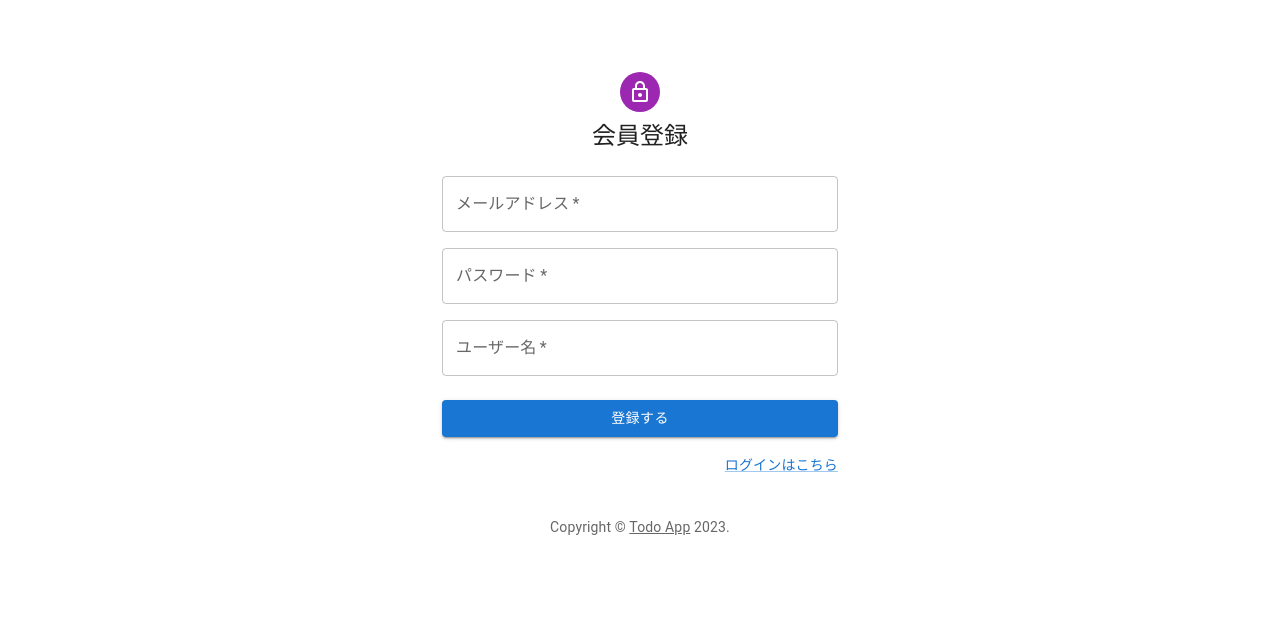
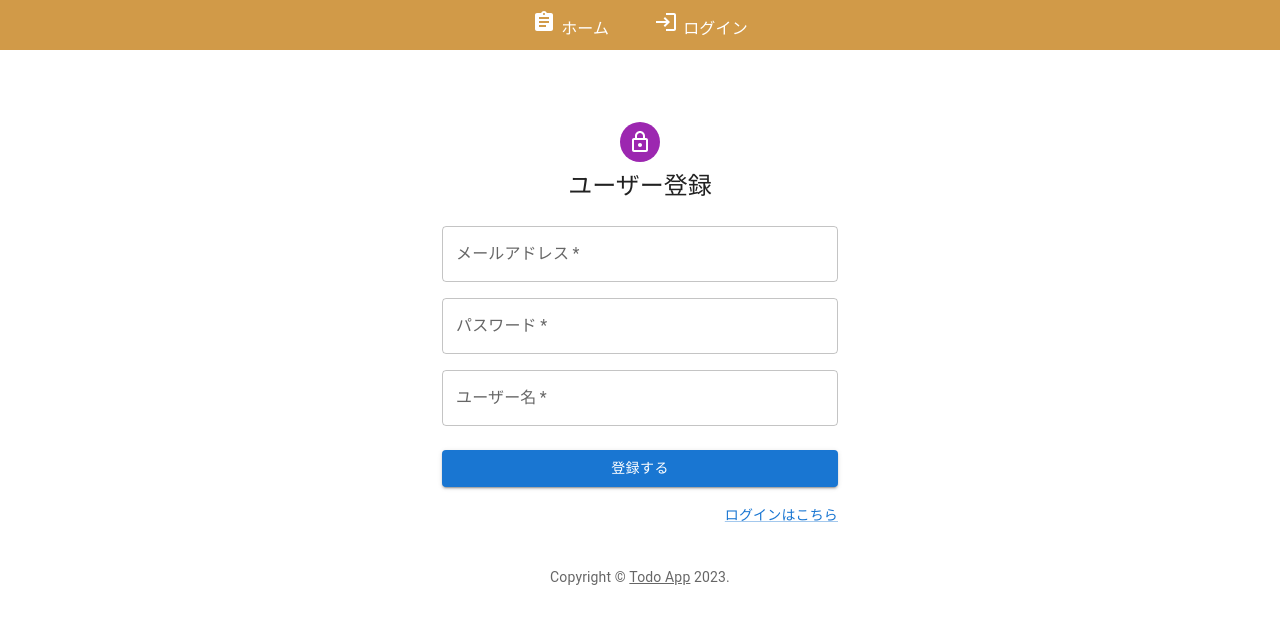
Before and after one commit to haruka-mitsushima/todo-with-react-and-firebase, a React (Create React App) app: page /signup in a window 1280 px wide. Shown: the top 624 px of the page. Built offline with nearby package versions, Linux system fonts and the light colour scheme.

Commit message:
ナビゲーションバー、ログアウト機能の実装

```diff
--- a/src/App.tsx
+++ b/src/App.tsx
@@ -7,10 +7,12 @@ import Login from "./components/Login";
 import Logout from "./components/Logout";
 import Signup from "./components/Signup";
 import Complete from "./components/Complete";
+import Navbar from "./components/Navbar";
 
 function App() {
   return (
     <Router>
+      <Navbar />
       <Routes>
         <Route path="/" element={<Home />}></Route>
         <Route path="/done" element={<Done />}></Route>
--- /dev/null
+++ b/src/components/Navbar.tsx
@@ -0,0 +1,47 @@
+import React from "react";
+import { Link, useNavigate } from "react-router-dom";
+import "../styles/Navbar.css";
+import AssignmentIcon from "@mui/icons-material/Assignment";
+import LoginIcon from "@mui/icons-material/Login";
+import DriveFileRenameOutlineIcon from "@mui/icons-material/DriveFileRenameOutline";
+import { auth } from "../firebase";
+import { signOut } from "firebase/auth";
+
+const Navbar = () => {
+  const navigation = useNavigate();
+  const logout = () => {
+    signOut(auth).then(() => {
+      sessionStorage.clear();
+      navigation("/");
+    });
+  };
+  const uid = sessionStorage.getItem("uid");
+  return (
+    <nav>
+      <Link to="/">
+        <AssignmentIcon />
+        ホーム
+      </Link>
+
+      {!uid ? (
+        <Link to="/login">
+          <LoginIcon />
+          ログイン
+        </Link>
+      ) : (
+        <>
+          <Link to="/create">
+            <DriveFileRenameOutlineIcon />
+            記事投稿
+          </Link>
+          <Link to="#" onClick={() => logout()}>
+            <LoginIcon />
+            ログアウト
+          </Link>
+        </>
+      )}
+    </nav>
+  );
+};
+
+export default Navbar;
--- a/src/components/Signup.tsx
+++ b/src/components/Signup.tsx
@@ -71,7 +71,7 @@ const Signup = () => {
             <LockOutlinedIcon />
           </Avatar>
           <Typography component="h1" variant="h5">
-            会員登録
+            ユーザー登録
           </Typography>
           <Box
             component="form"
--- /dev/null
+++ b/src/styles/Navbar.css
@@ -0,0 +1,22 @@
+nav {
+  display: flex;
+  justify-content: center;
+  align-items: center;
+  height: 50px;
+  background-color: rgb(209, 154, 72);
+  gap: 45px;
+}
+
+nav a {
+  text-decoration: none;
+  color: white;
+  transition: all 0.3s;
+}
+
+nav a:hover {
+  color: cadetblue;
+}
+
+nav a svg {
+  margin-right: 5px;
+}
```
